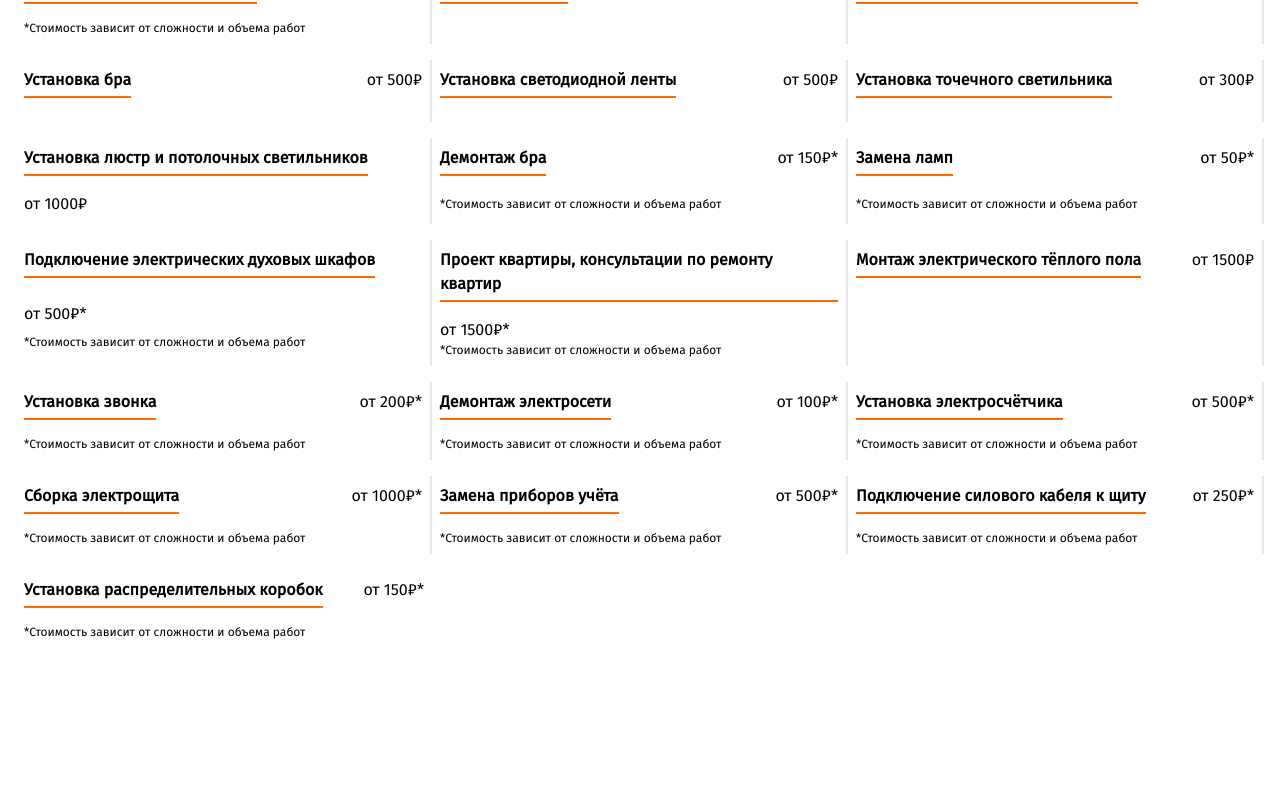
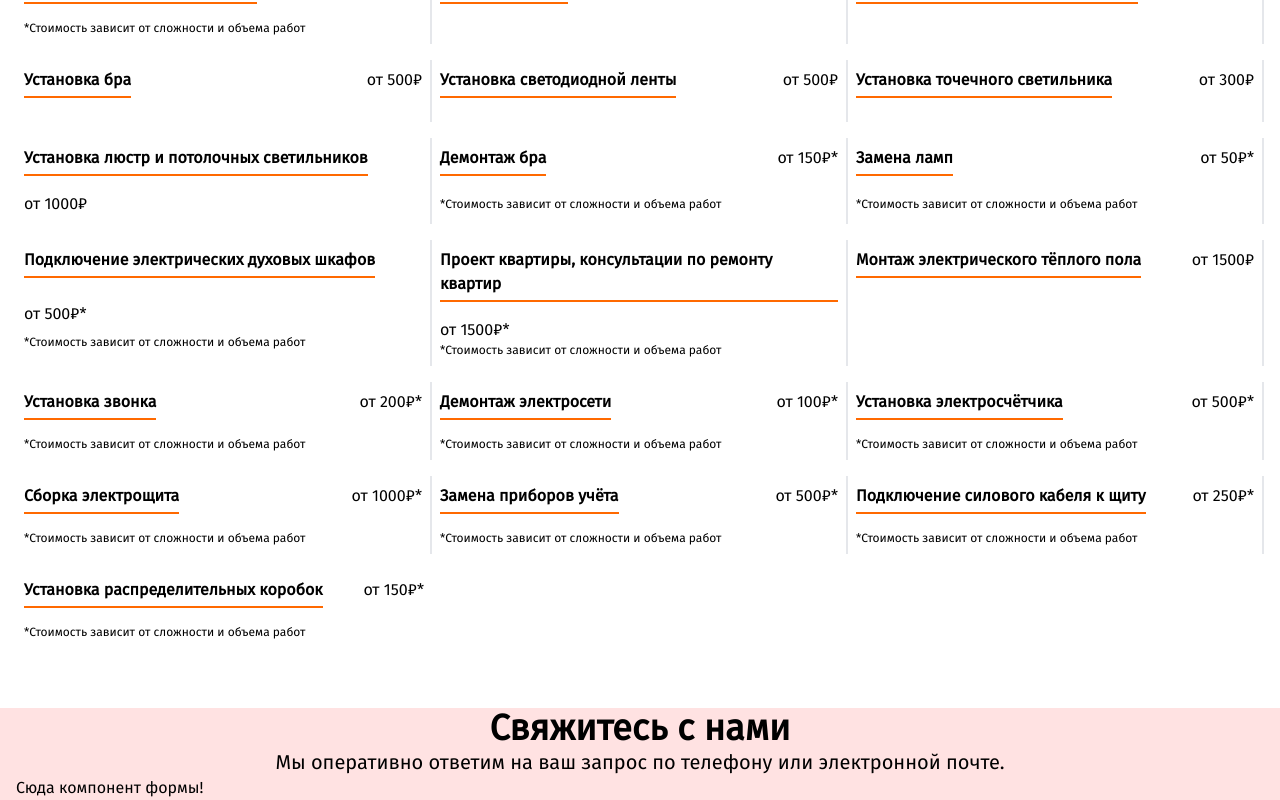
Before and after one commit to lexxik753/electrics, a Vue app: page / in a window 1280 px wide. Shown: the part 1946-2746 px from the top of the page. Before the commit the page ends 2594 px from the top, so only its background shows below. Built offline with nearby package versions, Linux system fonts and the light colour scheme; the HTML template or start-up script is replaced by a standard one.

Commit message:
start create feedback

```diff
--- /dev/null
+++ b/src/blocks/FeedBack.vue
@@ -0,0 +1,13 @@
+<script setup>
+
+</script>
+
+<template>
+    <section class="container mt-15 mx-auto px-4 bg-red-100">
+        <div class="text-center">
+            <h3 class="text-xl md:text-2xl lg:text-4xl font-bold">Свяжитесь с нами</h3>
+            <p class="text-base lg:text-lg xl:text-xl">Мы оперативно ответим на ваш запрос по телефону или электронной почте.</p>
+        </div>
+        <div>Сюда компонент формы!</div>
+    </section>
+</template>
--- a/src/layouts/Main.vue
+++ b/src/layouts/Main.vue
@@ -2,10 +2,12 @@
 import Header from './Header.vue';
 import About from '../blocks/About.vue';
 import Services from '../blocks/Services.vue';
+import FeedBack from '../blocks/FeedBack.vue';
 </script>
 
 <template>
     <Header />
     <About />
     <Services />
+    <FeedBack />
 </template>
```
